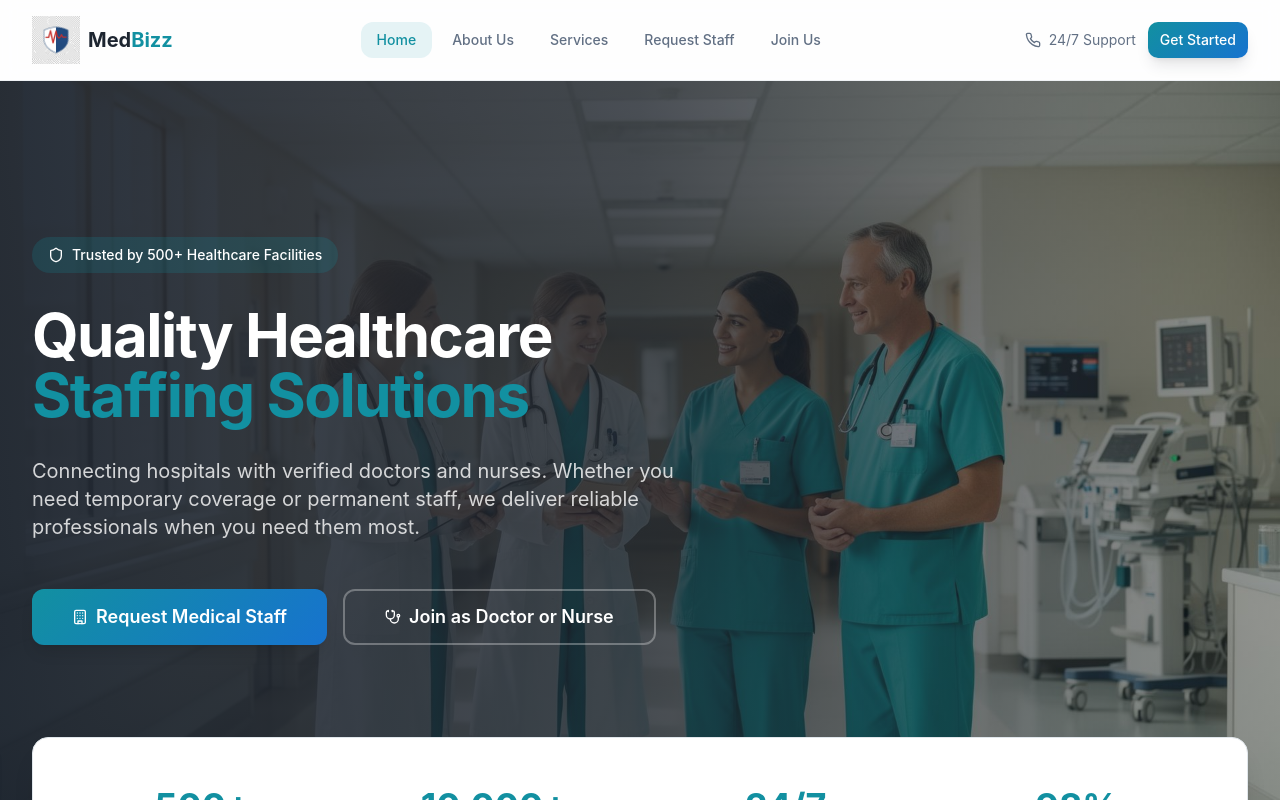
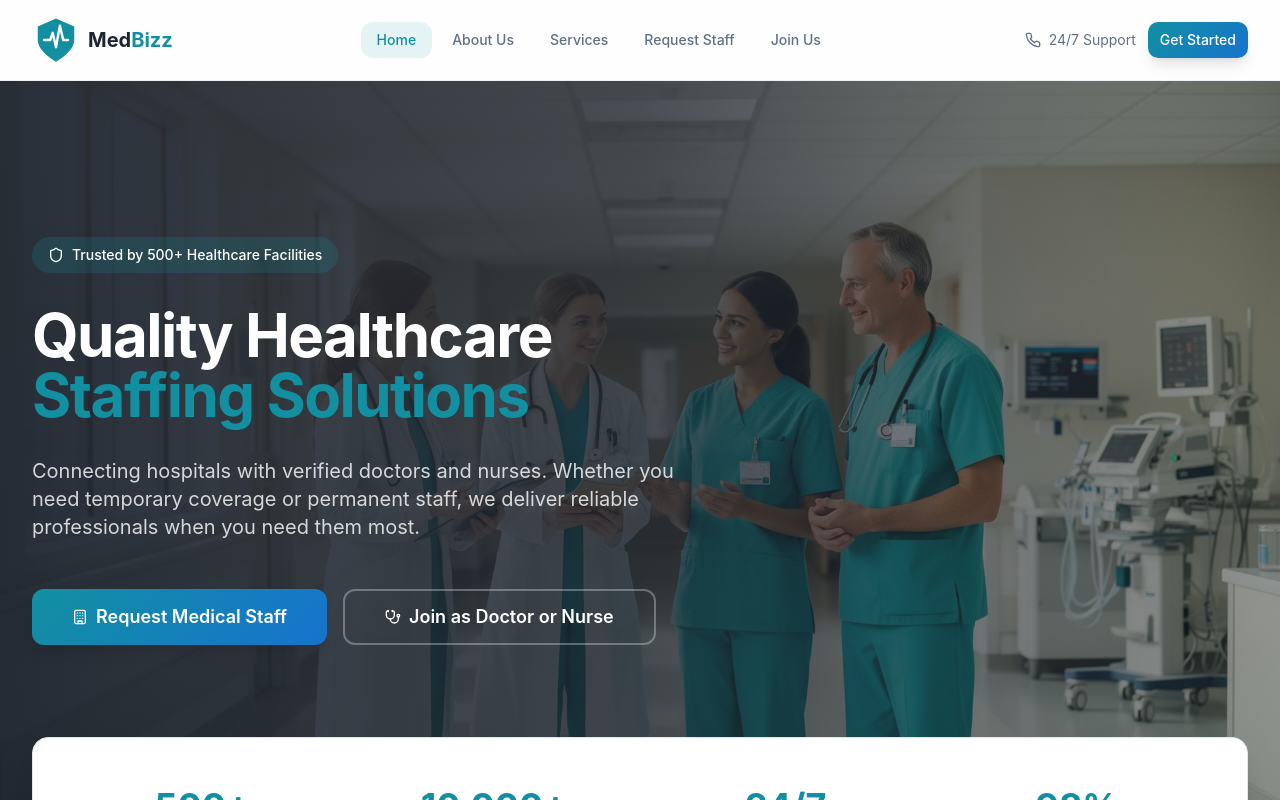
Before and after one commit to vtejapy/medbizz, a React (Vite) app: page / in a window 1280 px wide. Shown: the top 800 px of the page. Built offline with nearby package versions, Linux system fonts and the light colour scheme; the HTML template or start-up script is replaced by a standard one.

Commit message:
Update logo to transparent SVG shield with pulse line

```diff
--- a/src/components/ui/Logo.tsx
+++ b/src/components/ui/Logo.tsx
@@ -1,6 +1,5 @@
 
 import React from "react";
-import logoImg from "@/assets/logo-optimized.png";
 
 interface LogoProps {
   className?: string;
@@ -8,12 +7,28 @@ interface LogoProps {
 
 const Logo: React.FC<LogoProps> = ({ className }) => {
   return (
-    <img
-      src={logoImg}
-      alt="MedBizz Logo"
+    <svg
+      viewBox="0 0 100 100"
       className={className}
-      style={{ objectFit: 'contain' }}
-    />
+      xmlns="http://www.w3.org/2000/svg"
+      fill="none"
+    >
+      {/* Shield Shape */}
+      <path
+        d="M50 5 L12 22 V50 C12 75 50 95 50 95 C50 95 88 75 88 50 V22 L50 5 Z"
+        className="fill-primary"
+      />
+
+      {/* Pulse Line inside shield */}
+      <path
+        d="M25 50 H38 L43 35 L50 65 L58 20 L65 50 H75"
+        stroke="white"
+        strokeWidth="5"
+        strokeLinecap="round"
+        strokeLinejoin="round"
+        className="stroke-primary-foreground"
+      />
+    </svg>
   );
 };
 
```
